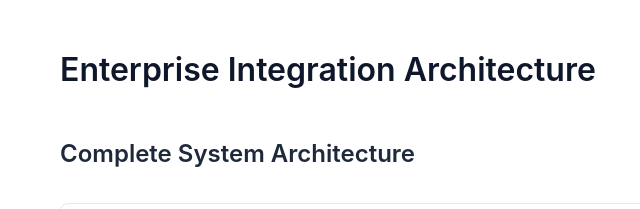
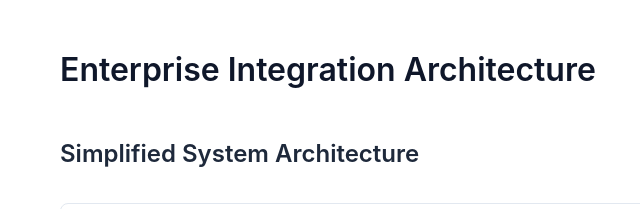
Before and after one commit to MSTmarco/PoCv1.0, a plain HTML site: page index.html in a window 1280 px wide. Shown: the part 1120-1329 px from the top of the page, 0-640 px from the left. Drawn offline with Linux system fonts and the light colour scheme.

Commit message:
Update index.html

```diff
--- a/index.html
+++ b/index.html
@@ -437,7 +437,7 @@
         <div class="container">
             <h2>Enterprise Integration Architecture</h2>
 
-            <h3>Complete System Architecture</h3>
+            <h3>Simplified System Architecture</h3>
             <div class="chart-container" style="background: white; padding: 40px;">
                 <pre class="mermaid">
 flowchart LR
```
